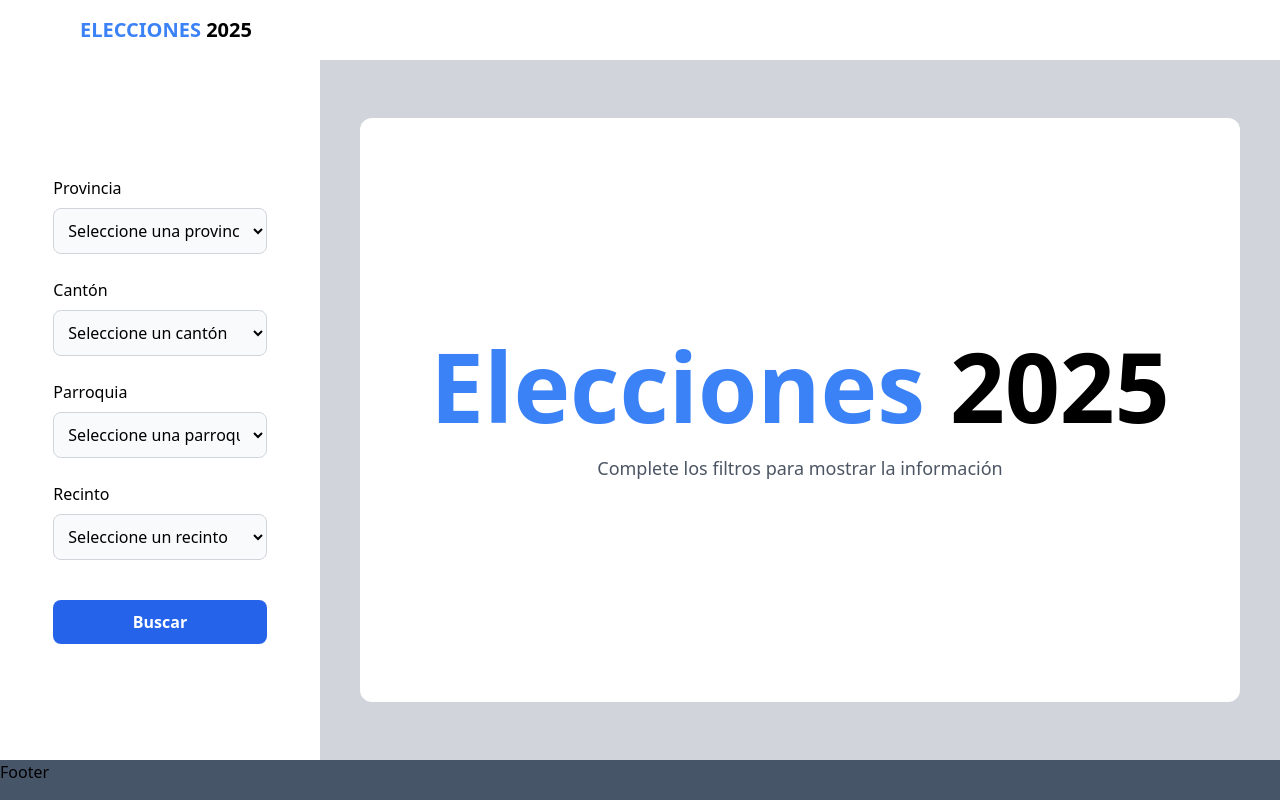
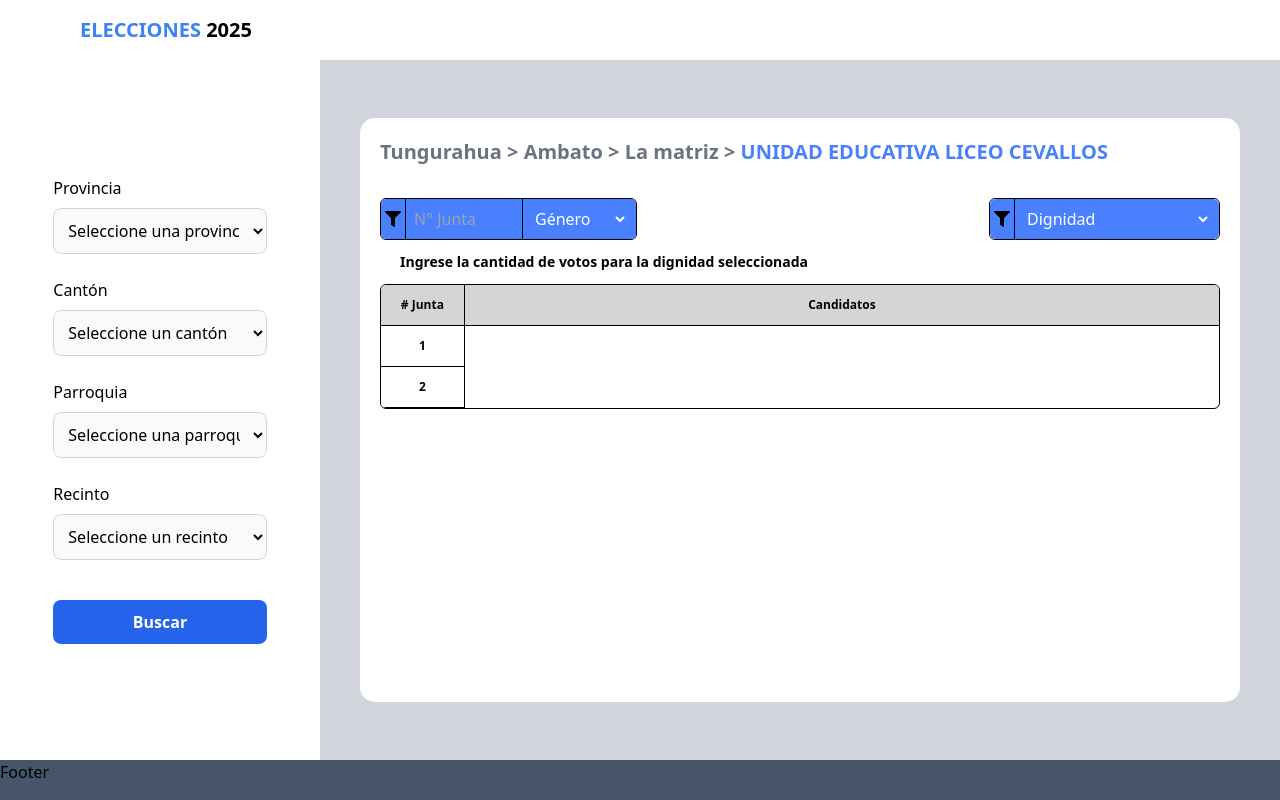
Before and after one commit to pacoquiroga/Votaciones-Frontend, a React (Vite) app: page / in a window 1280 px wide. Built offline with nearby package versions, Linux system fonts and the light colour scheme.

Commit message:
Filtro y llamado a las cartas

```diff
--- a/src/App.jsx
+++ b/src/App.jsx
@@ -2,11 +2,12 @@ import { useState } from "react";
 import CandidatosCard from "./components/CandidatoCard";
 import Layout from "./pages/Layout";
 import PaginaPrincipal from "./pages/PaginaPrincipal";
+import RecintoSeleccionado from "./components/recinto/RecintoSeleccionado"
 
 function App() {
   return (
     <>
-      <Layout Contenido={ PaginaPrincipal }/>
+      <Layout Contenido={ RecintoSeleccionado }/>
     </>
   );
 }
--- /dev/null
+++ b/src/components/recinto/RecintoSeleccionado.css
@@ -0,0 +1,20 @@
+/* Estilo para eliminar las flechas del input de tipo number */
+input[type=number]::-webkit-outer-spin-button,
+input[type=number]::-webkit-inner-spin-button {
+    -webkit-appearance: none;
+    margin: 0;
+}
+
+input[type=number] {
+    -moz-appearance: textfield;
+}
+
+/* Estilo para la línea debajo del input al hacer clic */
+input:focus {
+    outline: none;
+}
+
+/* Estilo para el efecto hover */
+.hover:hover {
+    background-color: #D5D5D5;
+}
--- a/src/components/recinto/RecintoSeleccionado.jsx
+++ b/src/components/recinto/RecintoSeleccionado.jsx
@@ -1,27 +1,56 @@
-import React from "react";
+import React, { useState } from "react";
 import { FaFilter } from "react-icons/fa";
+import './RecintoSeleccionado.css';
+import CandidatoCard from "../CandidatoCard";
 
 const array = ["Tungurahua", "Ambato", "La matriz", "Unidad Educativa Liceo Cevallos"];
 
+//lista de juntas y candidatos
+
+const juntas = [{ "id": "1", "candidato": <CandidatoCard nombre="Presidente" partido="Partido 1" num_lista="1" imagen="https://danielnoboaazin.com/wp-content/uploads/2020/09/Captura-de-pantalla-2023-05-09-a-las-21.17.25.png" /> },
+{ "id": "2", "candidato": <CandidatoCard nombre="Asambleísta Nacional" partido="Partido 2" num_lista="2" imagen="https://danielnoboaazin.com/wp-content/uploads/2020/09/Captura-de-pantalla-2023-05-09-a-las-21.17.25.png" /> },
+];
+
 const RecintoSeleccionado = () => {
+    const [inputValue, setInputValue] = useState("");
+    const [selectedJunta, setSelectedJunta] = useState(null);
+
+    const handleInputChange = (e) => {
+        const value = e.target.value;
+        if (/^\d*$/.test(value)) {
+            setInputValue(value);
+        }
+    };
+
+    const handleJuntaClick = (id) => {
+        setSelectedJunta(id);
+    };
+
     return (
-        <div className="w-[50%] h-auto pb-5 bg-gray-200 rounded-[15px] shadow-[1px_5px_60px_0px_rgba(16,10,136,0.42)] relative">
-            <div className="text-center mt-5">
-                <p className="text-sm font-bold text-lg text-gray-500 text-left pl-5">
+        <div className="w-full h-full p-5 bg-white rounded-[15px] relative">
+            <div className="text-center">
+                <p className="text-sm font-bold text-xl text-gray-500 text-left">
                     {array[0]} {'>'} {array[1]} {'>'} {array[2]} {'>'} <span className="text-transform: uppercase" style={{ color: '#4880FF' }}>{array[3]}</span>
                 </p>
             </div>
             {/* Filtro de numero junta y seleccion de genero */}
-            <div className="flex justify-between items-center px-5 mt-8">
+            <div className="flex justify-between max-lg:flex-col items-center mt-8">
                 {/* Primer filtro */}
-                <div className="flex items-center gap-0">
-                    <div className="w-[10%] p-1 text-black items-center bg-[#4880FF] rounded-l-md flex justify-center border border-black">
+                <div className="flex items-center gap-0 border border-black rounded-md overflow-hidden">
+                    <div className="p-1 text-black items-center bg-[#4880FF] flex justify-center border-r border-black">
                         <FaFilter className="w-4 h-8" />
                     </div>
-                    <div className="w-[30%] p-2 bg-[#4880FF] border border-black">
-                        <input type="number" placeholder="N° Junta" className="w-full text-left bg-[#4880FF]" style={{ appearance: 'textfield', color: 'white' }} />
+                    <div className="p-2 bg-[#4880FF] border-r border-black">
+                        <input
+                            type="text"
+                            placeholder="N° Junta"
+                            className="text-left bg-[#4880FF]"
+                            style={{ appearance: 'none', color: 'white', width: '100px' }}
+                            value={inputValue}
+                            onChange={handleInputChange}
+                        />
                     </div>
-                    <div className="w-[40%] p-2 text-black rounded-r-md bg-[#4880FF] border border-black">
+                    <div className="p-2 text-black bg-[#4880FF]">
                         <select className="w-full text-left bg-[#4880FF]" style={{ appearance: 'textfield', color: 'white' }}>
                             <option value="" disabled selected hidden>Género</option>
                             <option value="1">Masculino</option>
@@ -30,16 +59,49 @@ const RecintoSeleccionado = () => {
                     </div>
                 </div>
                 {/* Segundo filtro */}
-                <div className="flex items-center gap-0">
-                    <div className="w-[10%] p-1 text-black items-center bg-[#4880FF] rounded-l-md flex justify-center border border-black">
+                <div className="flex items-center gap-0 border border-black rounded-md overflow-hidden">
+                    <div className="p-1 text-black items-center bg-[#4880FF] rounded-l-md flex justify-center border-r border-black">
                         <FaFilter className="w-4 h-8" />
                     </div>
-                    <div className="w-[40%] p-2 text-black rounded-r-md bg-[#4880FF] border border-black">
+                    <div className="p-2 text-black rounded-r-md bg-[#4880FF]">
                         <select className="w-full text-left bg-[#4880FF]" style={{ appearance: 'textfield', color: 'white' }}>
-                            <option value="" disabled selected hidden>Presidente</option>
-                            <option value="1">Masculino</option>
-                            <option value="2">Femenino</option>
+                            <option value="" disabled selected hidden>Dignidad</option>
+                            <option value="1">Presidente</option>
+                            <option value="2">Asambleísta Nacional</option>
+                            <option value="3">Asambleísta Provincial</option>
                         </select>
+                    </div>
+                </div>
+            </div>
+
+            <div className="text-center mt-3">
+                <p className="text-sm font-bold text-lg text-black text-left pl-5">
+                    Ingrese la cantidad de votos para la dignidad seleccionada
+                </p>
+            </div>
+            <div className="border border-black rounded-md overflow-hidden mt-3">
+                <div className="flex">
+                    <div className="p-3 text-black items-center bg-[#D5D5D5] justify-center border-b border-r border-black w-[10%]">
+                        <p className="text-black text-center font-bold text-xs"># Junta</p>
+                    </div>
+                    <div className="p-3 text-black items-center bg-[#D5D5D5] justify-center border-b border-black w-[90%]">
+                        <p className="text-black text-center font-bold text-xs">Candidatos</p>
+                    </div>
+                </div>
+                <div className="flex">
+                    <div className="w-[10%]">
+                        {juntas.map((junta) => (
+                            <div
+                                key={junta.id}
+                                className={`p-3 text-black items-center justify-center border-b border-r border-black cursor-pointer hover ${selectedJunta === junta.id ? 'bg-[#4880FF]' : 'bg-white'}`}
+                                onClick={() => handleJuntaClick(junta.id)}
+                            >
+                                <p className="text-black text-center font-bold text-xs">{junta.id}</p>
+                            </div>
+                        ))}
+                    </div>
+                    <div className="w-[90%] p-3">
+                        {selectedJunta && juntas.find(junta => junta.id === selectedJunta).candidato}
                     </div>
                 </div>
             </div>
```
